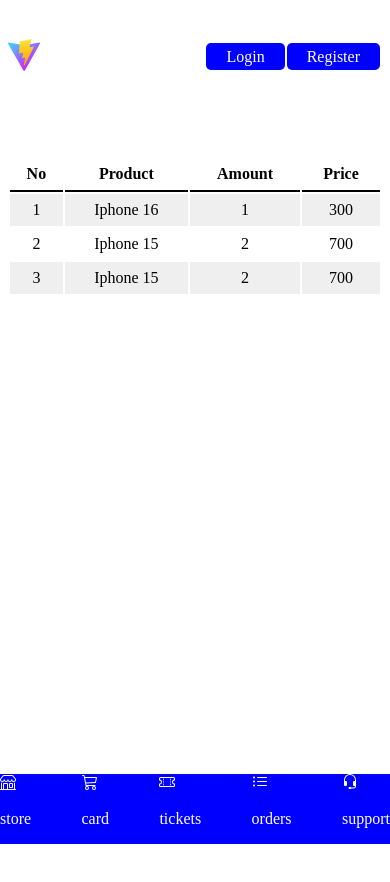
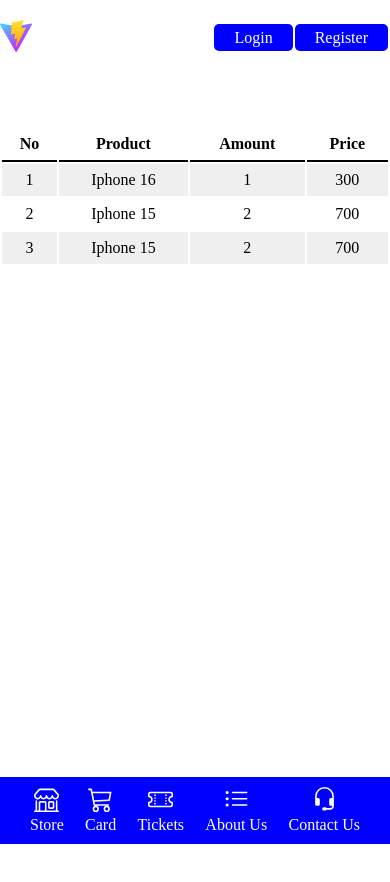
Before and after one commit to thesalimft-git/W1G2-MTN-MSM_BHR, a React (Vite) app: page /card in a window 390 px wide. Shown: the top 882 px of the page. Built offline with nearby package versions, Linux system fonts and the light colour scheme.

Commit message:
fixed: mobile menu style, bg-blue, margin fix

```diff
--- a/src/App.css
+++ b/src/App.css
@@ -1,3 +1,7 @@
+body {
+  margin: auto;
+}
+
 /* mobile */
 @media only screen and (max-width:720px) {
   .col-sm-2{
@@ -107,9 +111,9 @@
   overflow-x: scroll;
   overflow-y: visible;
 }
+
 .img-ads{
  width: 100%;
- margin: 5px;
  border-radius: 10px;
 }
 
@@ -199,9 +203,39 @@
 }
 
 .mobile-menu-area {
-  color: white
+  color: white;
+
 }
+
+
 
 .bg-blue {
   background-color: blue;
 }
+
+.mobile-menu-area a {
+  padding: 0px;
+  margin: 0px;
+  color: white;
+  text-decoration: none;
+  font-weight: 500;
+}
+
+.mobile-menu-area>section {
+  margin: 10px 30px;
+}
+
+.mobile-menu-area>section>div>a {
+  display: flex;
+  flex-direction: column;
+  justify-content: center;
+  align-items: center;
+}
+
+
+.ads-container {
+  width: 98%;
+  margin: auto;
+  margin-top: 20px;
+  margin-bottom: 20px;
+}
--- a/src/components/Navbar.jsx
+++ b/src/components/Navbar.jsx
@@ -17,7 +17,7 @@
                         <a href="/" className="menu-items">Store</a>
                     </li>
                     <li>
-                        <a href="card" className="menu-items">Card</a>
+                        <a href="/card" className="menu-items">Card</a>
                     </li>
                     <li>
                         <a href="/ticket" className="menu-items">Ticket</a>
@@ -40,45 +40,55 @@
             <div className="mobile-menu-area bg-blue position-fix-bottom d-sm-block d-md-none">
                 <section className="d-flex ">
                     <div>
+                        <a href="/">
                             <div>
-                            <svg xmlns="http://www.w3.org/2000/svg" width="16" height="16" fill="currentColor" class="bi bi-shop" viewBox="0 0 16 16">
+                                <svg xmlns="http://www.w3.org/2000/svg" width="25" height="25" fill="currentColor" class="bi bi-shop" viewBox="0 0 16 16">
                                     <path d="M2.97 1.35A1 1 0 0 1 3.73 1h8.54a1 1 0 0 1 .76.35l2.609 3.044A1.5 1.5 0 0 1 16 5.37v.255a2.375 2.375 0 0 1-4.25 1.458A2.37 2.37 0 0 1 9.875 8 2.37 2.37 0 0 1 8 7.083 2.37 2.37 0 0 1 6.125 8a2.37 2.37 0 0 1-1.875-.917A2.375 2.375 0 0 1 0 5.625V5.37a1.5 1.5 0 0 1 .361-.976zm1.78 4.275a1.375 1.375 0 0 0 2.75 0 .5.5 0 0 1 1 0 1.375 1.375 0 0 0 2.75 0 .5.5 0 0 1 1 0 1.375 1.375 0 1 0 2.75 0V5.37a.5.5 0 0 0-.12-.325L12.27 2H3.73L1.12 5.045A.5.5 0 0 0 1 5.37v.255a1.375 1.375 0 0 0 2.75 0 .5.5 0 0 1 1 0M1.5 8.5A.5.5 0 0 1 2 9v6h1v-5a1 1 0 0 1 1-1h3a1 1 0 0 1 1 1v5h6V9a.5.5 0 0 1 1 0v6h.5a.5.5 0 0 1 0 1H.5a.5.5 0 0 1 0-1H1V9a.5.5 0 0 1 .5-.5M4 15h3v-5H4zm5-5a1 1 0 0 1 1-1h2a1 1 0 0 1 1 1v3a1 1 0 0 1-1 1h-2a1 1 0 0 1-1-1zm3 0h-2v3h2z" />
                                 </svg>
                             </div>
-                        <p>store</p>
+                            Store
+                        </a>
                     </div>
                     <div>
+                        <a href="/card">
                             <div>
-                            <svg xmlns="http://www.w3.org/2000/svg" width="16" height="16" fill="currentColor" class="bi bi-cart3" viewBox="0 0 16 16">
+                                <svg xmlns="http://www.w3.org/2000/svg" width="25" height="25" fill="currentColor" class="bi bi-cart3" viewBox="0 0 16 16">
                                     <path d="M0 1.5A.5.5 0 0 1 .5 1H2a.5.5 0 0 1 .485.379L2.89 3H14.5a.5.5 0 0 1 .49.598l-1 5a.5.5 0 0 1-.465.401l-9.397.472L4.415 11H13a.5.5 0 0 1 0 1H4a.5.5 0 0 1-.491-.408L2.01 3.607 1.61 2H.5a.5.5 0 0 1-.5-.5M3.102 4l.84 4.479 9.144-.459L13.89 4zM5 12a2 2 0 1 0 0 4 2 2 0 0 0 0-4m7 0a2 2 0 1 0 0 4 2 2 0 0 0 0-4m-7 1a1 1 0 1 1 0 2 1 1 0 0 1 0-2m7 0a1 1 0 1 1 0 2 1 1 0 0 1 0-2" />
                                 </svg>
                             </div>
-                        <p>card</p>
+                            Card
+                        </a>
                     </div>
                     <div>
+                        <a href="/ticket">
                             <div>
-                            <svg xmlns="http://www.w3.org/2000/svg" width="16" height="16" fill="currentColor" class="bi bi-ticket-perforated" viewBox="0 0 16 16">
+                                <svg xmlns="http://www.w3.org/2000/svg" width="25" height="25" fill="currentColor" class="bi bi-ticket-perforated" viewBox="0 0 16 16">
                                     <path d="M4 4.85v.9h1v-.9zm7 0v.9h1v-.9zm-7 1.8v.9h1v-.9zm7 0v.9h1v-.9zm-7 1.8v.9h1v-.9zm7 0v.9h1v-.9zm-7 1.8v.9h1v-.9zm7 0v.9h1v-.9z" />
                                     <path d="M1.5 3A1.5 1.5 0 0 0 0 4.5V6a.5.5 0 0 0 .5.5 1.5 1.5 0 1 1 0 3 .5.5 0 0 0-.5.5v1.5A1.5 1.5 0 0 0 1.5 13h13a1.5 1.5 0 0 0 1.5-1.5V10a.5.5 0 0 0-.5-.5 1.5 1.5 0 0 1 0-3A.5.5 0 0 0 16 6V4.5A1.5 1.5 0 0 0 14.5 3zM1 4.5a.5.5 0 0 1 .5-.5h13a.5.5 0 0 1 .5.5v1.05a2.5 2.5 0 0 0 0 4.9v1.05a.5.5 0 0 1-.5.5h-13a.5.5 0 0 1-.5-.5v-1.05a2.5 2.5 0 0 0 0-4.9z" />
                                 </svg>
                             </div>
-                        <p>tickets</p>
+                            Tickets
+                        </a>
                     </div>
                     <div>
+                        <a href="/about-us">
                             <div>
-                            <svg xmlns="http://www.w3.org/2000/svg" width="16" height="16" fill="currentColor" class="bi bi-list-ul" viewBox="0 0 16 16">
+                                <svg xmlns="http://www.w3.org/2000/svg" width="25" height="25" fill="currentColor" class="bi bi-list-ul" viewBox="0 0 16 16">
                                     <path fill-rule="evenodd" d="M5 11.5a.5.5 0 0 1 .5-.5h9a.5.5 0 0 1 0 1h-9a.5.5 0 0 1-.5-.5m0-4a.5.5 0 0 1 .5-.5h9a.5.5 0 0 1 0 1h-9a.5.5 0 0 1-.5-.5m0-4a.5.5 0 0 1 .5-.5h9a.5.5 0 0 1 0 1h-9a.5.5 0 0 1-.5-.5m-3 1a1 1 0 1 0 0-2 1 1 0 0 0 0 2m0 4a1 1 0 1 0 0-2 1 1 0 0 0 0 2m0 4a1 1 0 1 0 0-2 1 1 0 0 0 0 2" />
                                 </svg>
                             </div>
-                        <p>orders</p>
+                            About Us
+                        </a>
                     </div>
                     <div>
+                        <a href="/contact-us">
                             <div>
-                            <svg xmlns="http://www.w3.org/2000/svg" width="16" height="16" fill="currentColor" class="bi bi-headset" viewBox="0 0 16 16">
+                                <svg xmlns="http://www.w3.org/2000/svg" width="25" height="25" fill="currentColor" class="bi bi-headset" viewBox="0 0 16 16">
                                     <path d="M8 1a5 5 0 0 0-5 5v1h1a1 1 0 0 1 1 1v3a1 1 0 0 1-1 1H3a1 1 0 0 1-1-1V6a6 6 0 1 1 12 0v6a2.5 2.5 0 0 1-2.5 2.5H9.366a1 1 0 0 1-.866.5h-1a1 1 0 1 1 0-2h1a1 1 0 0 1 .866.5H11.5A1.5 1.5 0 0 0 13 12h-1a1 1 0 0 1-1-1V8a1 1 0 0 1 1-1h1V6a5 5 0 0 0-5-5" />
                                 </svg>
                             </div>
-                        <p>support</p>
+                            Contact Us
+                        </a>
                     </div>
 
                 </section>
```
Lines whose indentation alone changed are shown as unchanged.
